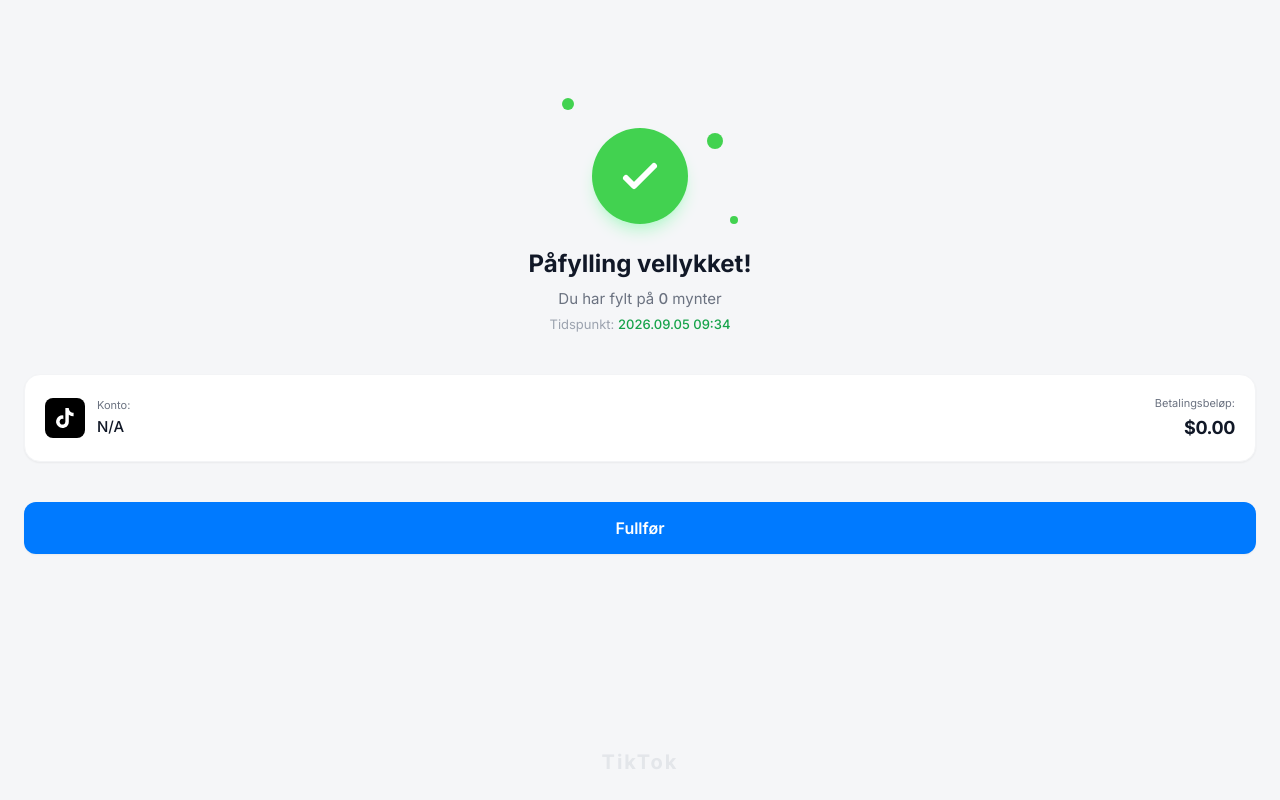
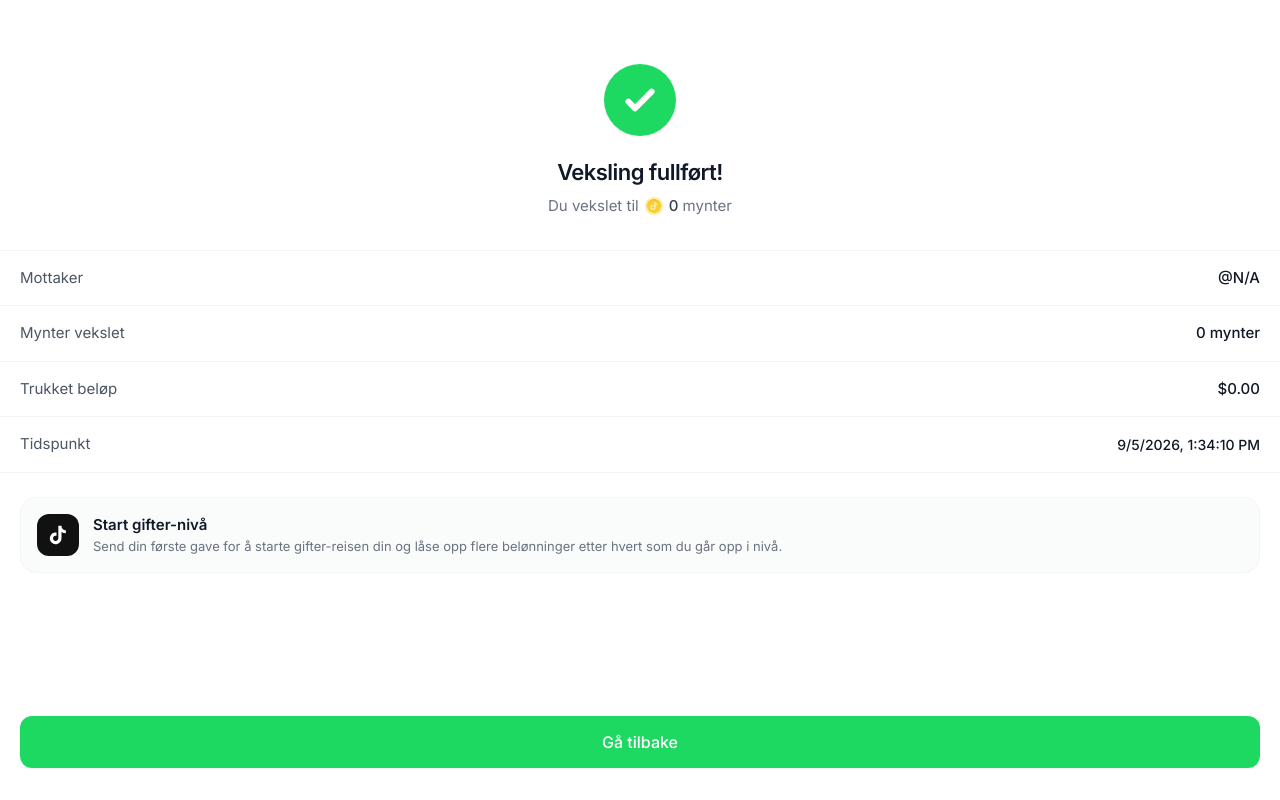
Before and after one commit to JongAha/tiktok, a plain HTML site: page success.html in a window 1280 px wide. Drawn offline with nearby package versions, Linux system fonts and the light colour scheme.

Commit message:
change success page

```diff
--- a/success.html
+++ b/success.html
@@ -10,36 +10,15 @@
         @import url('https://fonts.googleapis.com/css2?family=Inter:wght@400;500;600;700&display=swap');
 
         body {
-            font-family: 'Inter', sans-serif;
+            font-family: 'Inter', -apple-system, BlinkMacSystemFont, "Segoe UI", Roboto, Helvetica, Arial, sans-serif;
+            background-color: #ffffff;
             -webkit-tap-highlight-color: transparent;
             user-select: none;
         }
 
-        /* Success Animation */
-        .check-circle {
-            animation: scaleIn 0.5s cubic-bezier(0.175, 0.885, 0.32, 1.275) forwards;
-        }
-
-        .dot {
-            animation: pop 0.4s ease-out forwards;
-            opacity: 0;
-        }
-
-        .dot-1 {
-            animation-delay: 0.2s;
-        }
-
-        .dot-2 {
-            animation-delay: 0.3s;
-        }
-
-        .dot-3 {
-            animation-delay: 0.4s;
-        }
-
         @keyframes scaleIn {
             0% {
-                transform: scale(0);
+                transform: scale(0.5);
                 opacity: 0;
             }
 
@@ -49,102 +28,120 @@
             }
         }
 
-        @keyframes pop {
-            0% {
-                transform: scale(0) translate(0, 0);
-                opacity: 0;
+        .animate-check {
+            animation: scaleIn 0.4s cubic-bezier(0.175, 0.885, 0.32, 1.275) forwards;
         }
 
-            50% {
-                opacity: 1;
-            }
-
-            100% {
-                transform: scale(1) translate(var(--tx), var(--ty));
-                opacity: 1;
-            }
+        ::-webkit-scrollbar {
+            display: none;
         }
     </style>
 </head>
 
-<body class="bg-[#f5f6f8] h-screen flex flex-col items-center pt-24 px-6 relative overflow-hidden">
+<body class="flex flex-col h-screen overflow-hidden">
 
-    <!-- Animated Icon -->
-    <div class="relative mb-6 mt-8">
+    <div class="flex-1 overflow-y-auto w-full flex flex-col items-center pt-16">
+
+        <!-- Checkmark Icon -->
         <div
-            class="w-24 h-24 bg-[#42d250] rounded-full flex items-center justify-center check-circle shadow-lg shadow-green-200">
-            <svg width="48" height="48" viewBox="0 0 24 24" fill="none" stroke="white" stroke-width="3"
-                stroke-linecap="round" stroke-linejoin="round" class="check-circle">
+            class="w-[72px] h-[72px] bg-[#1ed961] rounded-full flex items-center justify-center animate-check mb-5 shadow-sm">
+            <svg class="w-10 h-10 text-white" fill="none" viewBox="0 0 24 24" stroke="currentColor" stroke-width="3.5"
+                stroke-linecap="round" stroke-linejoin="round">
                 <path d="M5 13l4 4L19 7" />
             </svg>
         </div>
-        <div class="absolute w-3 h-3 bg-[#42d250] rounded-full dot dot-1"
-            style="top: -10px; left: -10px; --tx: -20px; --ty: -20px;"></div>
-        <div class="absolute w-2 h-2 bg-[#42d250] rounded-full dot dot-2"
-            style="bottom: 10px; right: -20px; --tx: 30px; --ty: 10px;"></div>
-        <div class="absolute w-4 h-4 bg-[#42d250] rounded-full dot dot-3"
-            style="top: 20px; right: -10px; --tx: 25px; --ty: -15px;"></div>
+
+        <!-- Title & Subtitle -->
+        <h1 class="text-[22px] font-semibold text-gray-900 mb-1.5 tracking-tight">Veksling fullført!</h1>
+        <div class="flex items-center text-[15px] text-gray-500 mb-8">
+            Du vekslet til <img src="tiktok_coin.png" class="w-[18px] h-[18px] mx-1.5 object-contain" alt="coin"> <span
+                id="header-coins" class="font-medium text-gray-700">0</span>&nbsp;mynter
         </div>
 
-    <h1 class="text-2xl font-bold text-gray-900 mb-2">Påfylling vellykket!</h1>
-    <p class="text-[15px] text-gray-500 text-center mb-1">Du har fylt på <span id="success-coins"
-            class="font-medium">0</span> mynter</p>
-    <p class="text-[13px] text-gray-400 mb-10">Tidspunkt: <span id="success-time"
-            class="text-green-600 font-medium"></span></p>
+        <div class="w-full flex flex-col border-t border-gray-100">
+            <!-- Row: Recipient -->
+            <div class="flex justify-between items-center py-4 px-5 border-b border-gray-100">
+                <span class="text-[15px] text-gray-600">Mottaker</span>
+                <span id="row-recipient" class="text-[15px] font-medium text-gray-900">@brukernavn</span>
+            </div>
 
-    <!-- Details Card -->
-    <div class="w-full bg-white rounded-2xl shadow-sm border border-gray-100 p-5 flex items-center mb-10">
-        <div class="w-10 h-10 bg-black rounded-lg flex items-center justify-center mr-3 shrink-0">
-            <svg width="24" height="24" viewBox="0 0 24 24" fill="white">
+            <!-- Row: Coins Exchanged -->
+            <div class="flex justify-between items-center py-4 px-5 border-b border-gray-100">
+                <span class="text-[15px] text-gray-600">Mynter vekslet</span>
+                <span id="row-coins" class="text-[15px] font-medium text-gray-900">0 mynter</span>
+            </div>
+
+            <!-- Row: Deducted Amount -->
+            <div class="flex justify-between items-center py-4 px-5 border-b border-gray-100">
+                <span class="text-[15px] text-gray-600">Trukket beløp</span>
+                <span id="row-usd" class="text-[15px] font-medium text-gray-900">$0.00</span>
+            </div>
+
+            <!-- Row: Time -->
+            <div class="flex justify-between items-center py-4 px-5 border-b border-gray-100">
+                <span class="text-[15px] text-gray-600">Tidspunkt</span>
+                <span id="row-time" class="text-[14px] font-medium text-gray-900">N/A</span>
+            </div>
+        </div>
+
+        <div class="w-full px-5 mt-6">
+            <div class="bg-gray-50/80 border border-gray-100 rounded-2xl p-4 flex items-start gap-3.5">
+                <!-- TikTok Icon Box -->
+                <div class="w-[42px] h-[42px] bg-[#111111] rounded-xl flex items-center justify-center shrink-0">
+                    <svg width="22" height="22" viewBox="0 0 24 24" fill="white">
                         <path
                             d="M19.589 6.686a4.793 4.793 0 01-3.77-4.245V2h-3.445v13.672a2.896 2.896 0 01-5.201 1.743l-.002-.001.002.001a2.895 2.895 0 013.183-4.51v-3.5a6.329 6.329 0 00-5.394 10.692 6.33 6.33 0 0010.857-4.424V8.687a8.182 8.182 0 004.773 1.526V6.79a4.831 4.831 0 01-1.003-.104z" />
                     </svg>
                 </div>
-
-        <div class="flex-1">
-            <div class="text-[11px] text-gray-500 mb-0.5">Konto:</div>
-            <div id="success-username" class="text-[15px] font-medium text-gray-900 truncate w-32"></div>
-        </div>
-
-        <!-- <div class="w-px h-10 bg-gray-200 mx-4"></div> -->
-
-        <div class="text-right flex-1">
-            <div class="text-[11px] text-gray-500 mb-0.5">Betalingsbeløp:</div>
-            <div class="text-[18px] font-bold text-gray-900 tracking-tight">$<span id="success-amount">0.00</span>
+                <!-- Banner Text -->
+                <div class="flex flex-col">
+                    <span class="text-[15px] font-semibold text-gray-900 mb-0.5">Start gifter-nivå</span>
+                    <p class="text-[13px] text-gray-500 leading-snug">Send din første gave for å starte gifter-reisen
+                        din og låse opp flere belønninger etter hvert som du går opp i nivå.</p>
                 </div>
             </div>
         </div>
 
+        <div class="h-8 w-full"></div> <!-- Extra scroll space -->
+    </div>
+
+    <div class="w-full px-5 pb-8 pt-3 bg-white shrink-0">
         <button onclick="window.location.href='index.html'"
-        class="w-full bg-[#007aff] hover:bg-blue-600 active:bg-blue-700 transition-colors text-white py-3.5 rounded-xl font-semibold text-[16px] shadow-sm">
-        Fullfør
+            class="w-full bg-[#1ed961] active:bg-[#1bb853] transition-colors text-white py-3.5 rounded-xl text-[16px] font-medium flex items-center justify-center gap-1.5 shadow-sm">
+            Gå tilbake
         </button>
-
-    <div class="absolute bottom-6 text-gray-300 opacity-50 font-bold text-xl tracking-widest pointer-events-none">
-        TikTok
     </div>
 
     <script>
-        function formatMoney(amount) {
-            return new Intl.NumberFormat('en-US', { minimumFractionDigits: 2, maximumFractionDigits: 2 }).format(amount);
-        }
-
         window.onload = () => {
+            // Retrieve stored data from previous page (exchange.html)
             const coins = sessionStorage.getItem('last_tx_coins') || '0';
             const usd = parseFloat(sessionStorage.getItem('last_tx_usd') || '0');
             const user = sessionStorage.getItem('last_tx_user') || 'N/A';
 
-            document.getElementById('success-coins').innerText = new Intl.NumberFormat('en-US').format(coins);
-            document.getElementById('success-amount').innerText = formatMoney(usd);
-            document.getElementById('success-username').innerText = user;
+            // Format numbers
+            const formattedCoins = new Intl.NumberFormat('en-US').format(coins);
+            const formattedUsd = new Intl.NumberFormat('en-US', { minimumFractionDigits: 2, maximumFractionDigits: 2 }).format(usd);
 
-            // EST Time formatting
+            // Populate text elements
+            document.getElementById('header-coins').innerText = formattedCoins;
+            document.getElementById('row-recipient').innerText = user.startsWith('@') ? user : '@' + user;
+            document.getElementById('row-coins').innerText = `${formattedCoins} mynter`;
+            document.getElementById('row-usd').innerText = `$${formattedUsd}`;
+
+            // Generate localized timestamp identical to the required format (e.g., 9/5/2026, 4:50:09 PM)
             const date = new Date();
-            const options = { timeZone: 'America/New_York', hour12: false, year: 'numeric', month: '2-digit', day: '2-digit', hour: '2-digit', minute: '2-digit' };
-            const estString = date.toLocaleString('en-US', options);
-            const [datePart, timePart] = estString.split(', ');
-            const [month, day, year] = datePart.split('/');
-            document.getElementById('success-time').innerText = `${year}.${month}.${day} ${timePart}`;
+            const timeString = date.toLocaleString('en-US', {
+                month: 'numeric',
+                day: 'numeric',
+                year: 'numeric',
+                hour: 'numeric',
+                minute: '2-digit',
+                second: '2-digit',
+                hour12: true
+            });
+
+            document.getElementById('row-time').innerText = timeString;
         };
     </script>
 </body>
```
Lines whose indentation alone changed are shown as unchanged.
